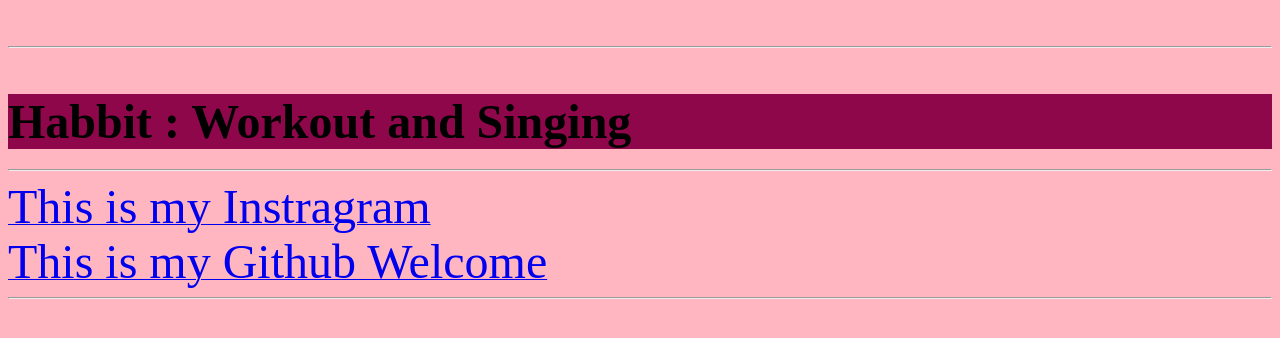
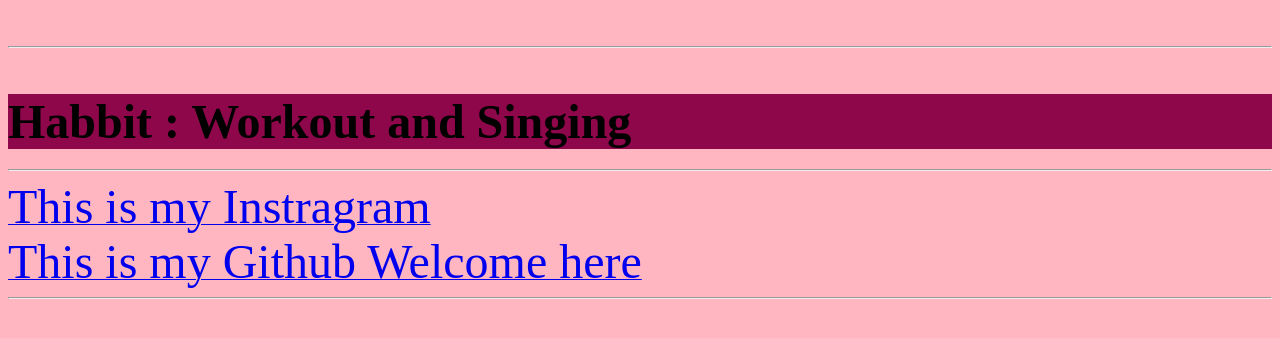
Before and after one commit to xx8897/WebDesignPractice, a plain HTML site: page index.html in a window 1280 px wide. Shown: the part 148-486 px from the top of the page. Drawn offline with Linux system fonts and the light colour scheme.

Commit message:
新的更新

```diff
--- a/index.html
+++ b/index.html
@@ -18,7 +18,7 @@
     </div>
     <hr>
     <a href = "https://www.instagram.com/xiang_0907/"><font size = "14">This is my Instragram</font><br></a>
-    <a href = "https://github.com/xx8897"><font size = "14">This is my Github Welcome</font></a>
+    <a href = "https://github.com/xx8897"><font size = "14">This is my Github Welcome here</font></a>
     <hr>
   </body>
 </html>
```
